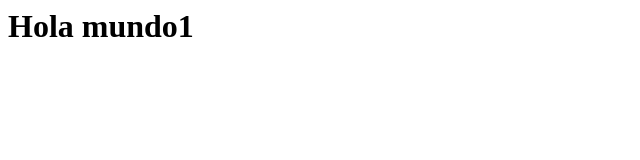
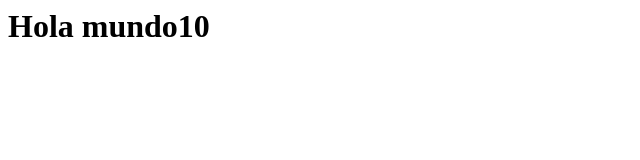
Before and after one commit to yasinmunoz/repositorio1, a plain HTML site: page index.html in a window 1280 px wide. Shown: the full height of the page, 0-640 px from the left. Drawn offline with Linux system fonts and the light colour scheme.

Commit message:
nuevo cambio en index.html

```diff
--- a/index.html
+++ b/index.html
@@ -1 +1 @@
-<h1>Hola mundo1</h1>
+<h1>Hola mundo10</h1>
```
